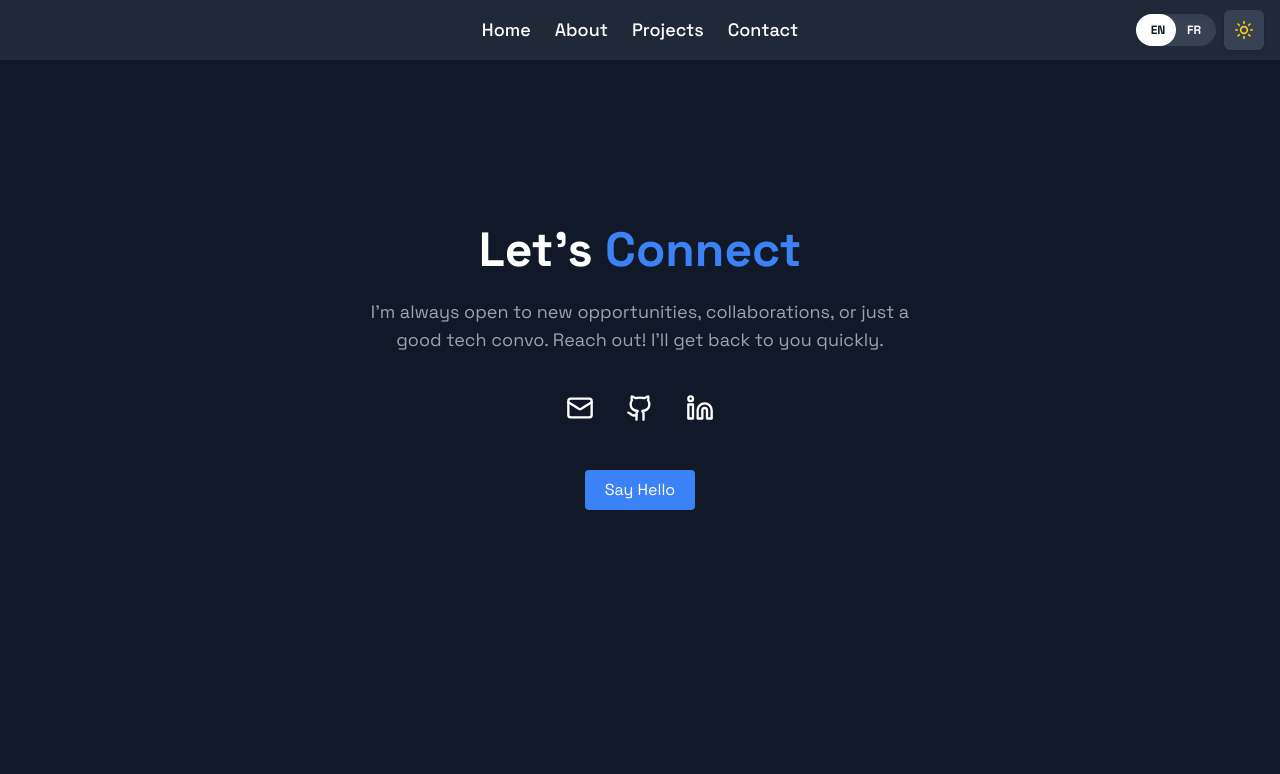
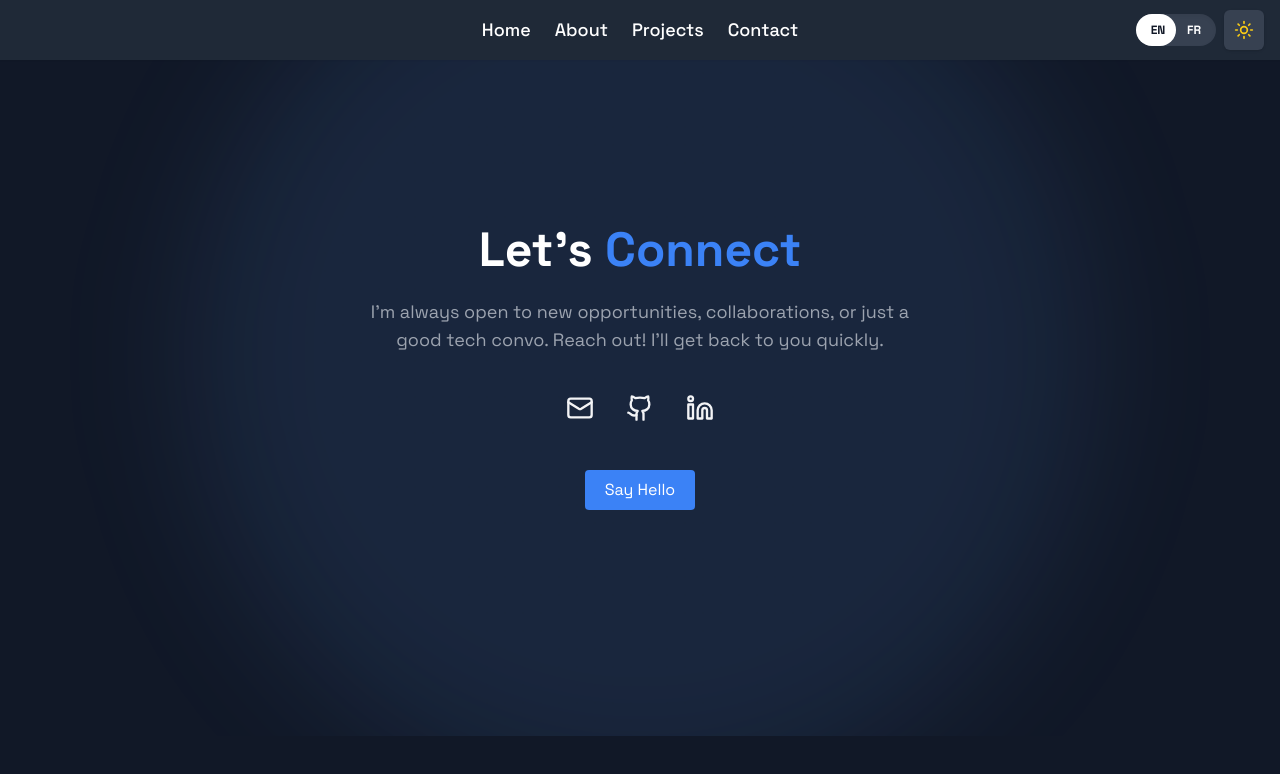
Before and after one commit to Ilyas-Ait-Ali/portfolio-website, a React (Vite) app: page /contact in a window 1280 px wide. Shown: the top 774 px of the page. Built offline with nearby package versions, Linux system fonts and the light colour scheme.

Commit message:
feat(contact): align background colors with home and about pages

```diff
--- a/src/pages/Contact.jsx
+++ b/src/pages/Contact.jsx
@@ -29,13 +29,19 @@ export default function Contact() {
 
   return (
     <motion.section
-      className="h-[calc(100vh-4rem)] bg-white dark:bg-gray-900 flex flex-col items-center justify-center px-4 text-center transition-colors duration-300"
+      className="relative h-[calc(100vh-4rem)] bg-slate-50 dark:bg-gray-900 flex flex-col items-center justify-center px-4 text-center transition-colors duration-300 overflow-hidden"
       initial={{ opacity: 0, y: 30 }}
       whileInView={{ opacity: 1, y: 0 }}
       transition={{ duration: 0.6 }}
       viewport={{ once: true }}
     >
-      <AnimatePresence mode="wait">
+      {/* Background polish (matches Home/About) */}
+      <div className="pointer-events-none absolute -top-24 left-1/2 -translate-x-1/2 w-[900px] h-[900px] rounded-full bg-blue-500/12 blur-3xl dark:bg-blue-400/10" />
+      <div className="pointer-events-none absolute inset-0 opacity-[0.06] dark:opacity-[0.03] bg-[radial-gradient(circle_at_1px_1px,rgba(0,0,0,0.35)_1px,transparent_1px)] [background-size:18px_18px]" />
+
+      {/* Content */}
+      <div className="relative z-10">
+        <AnimatePresence mode="wait" initial={false}>
           <motion.h1
             key={`heading-${key}`}
             className="text-4xl md:text-5xl font-bold mb-6 text-gray-900 dark:text-white"
@@ -45,11 +51,13 @@ export default function Contact() {
             transition={{ duration: 0.3 }}
           >
             <span>{t.headingStart} </span>
-          <span className="text-blue-700 dark:text-blue-500">{t.headingEnd}</span>
+            <span className="text-blue-700 dark:text-blue-500">
+              {t.headingEnd}
+            </span>
           </motion.h1>
         </AnimatePresence>
 
-      <AnimatePresence mode="wait">
+        <AnimatePresence mode="wait" initial={false}>
           <motion.p
             key={`paragraph-${key}`}
             className="text-lg text-gray-600 dark:text-gray-400 max-w-xl mb-10"
@@ -62,7 +70,7 @@ export default function Contact() {
           </motion.p>
         </AnimatePresence>
 
-      <div className="flex gap-8 text-xl">
+        <div className="flex gap-8 text-xl justify-center">
           {socialLinks.map((link, idx) => (
             <Tooltip.Provider key={`${link.label}-${lang}`}>
               <Tooltip.Root>
@@ -72,7 +80,7 @@ export default function Contact() {
                     href={link.href}
                     target="_blank"
                     rel="noopener noreferrer"
-                  className="hover:text-blue-700 dark:hover:text-blue-400 transition"
+                    className="text-gray-800 dark:text-gray-100 hover:text-blue-700 dark:hover:text-blue-400 transition"
                     whileHover={{ scale: 1.1 }}
                     initial={{ opacity: 0, y: 20 }}
                     animate={{ opacity: 1, y: 0 }}
@@ -82,6 +90,7 @@ export default function Contact() {
                     {link.icon}
                   </motion.a>
                 </Tooltip.Trigger>
+
                 <Tooltip.Portal>
                   <Tooltip.Content
                     className="bg-gray-800 text-white dark:bg-gray-700 px-2 py-1 rounded text-sm"
@@ -96,7 +105,7 @@ export default function Contact() {
           ))}
         </div>
 
-      <AnimatePresence mode="wait">
+        <AnimatePresence mode="wait" initial={false}>
           <motion.a
             key={`button-${key}`}
             href="mailto:ilyasgameraa@gmail.com"
@@ -109,6 +118,7 @@ export default function Contact() {
             {t.sayHello}
           </motion.a>
         </AnimatePresence>
+      </div>
     </motion.section>
   );
 }
```
Lines whose indentation alone changed are shown as unchanged.
